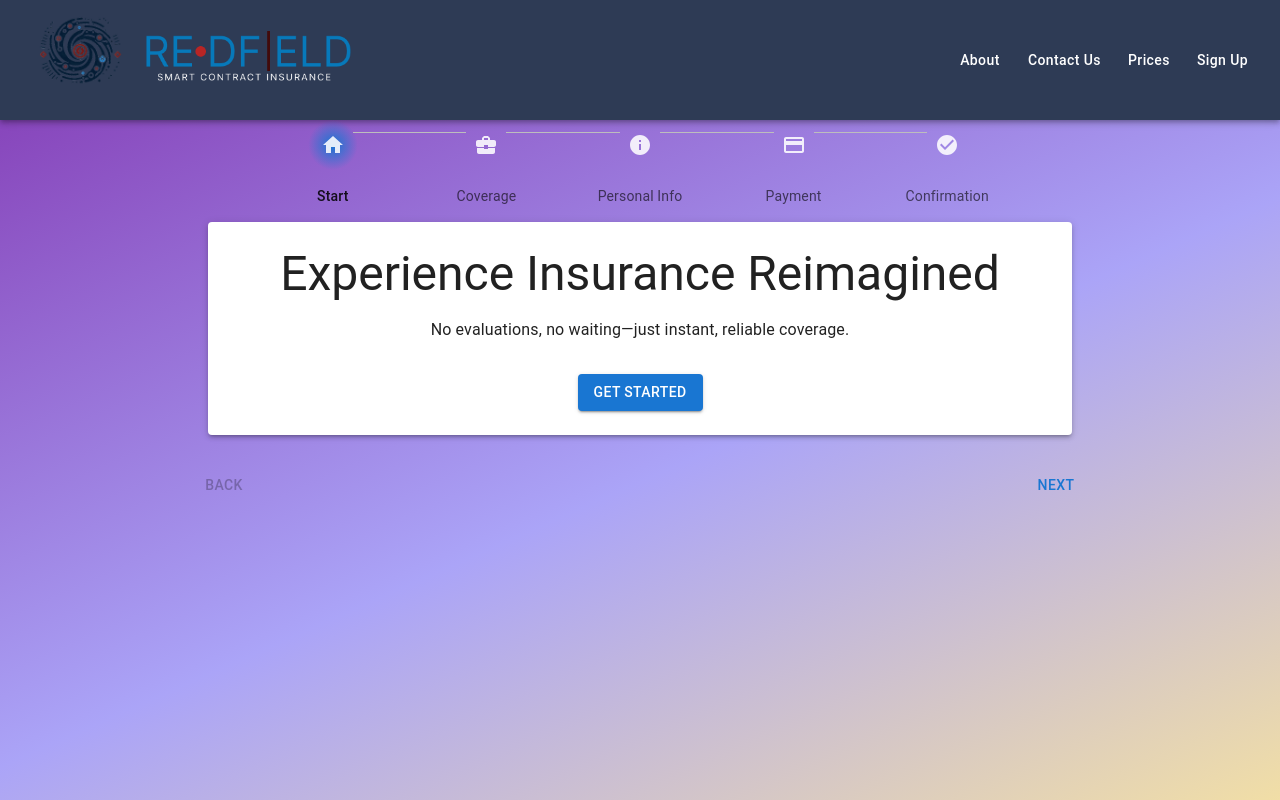
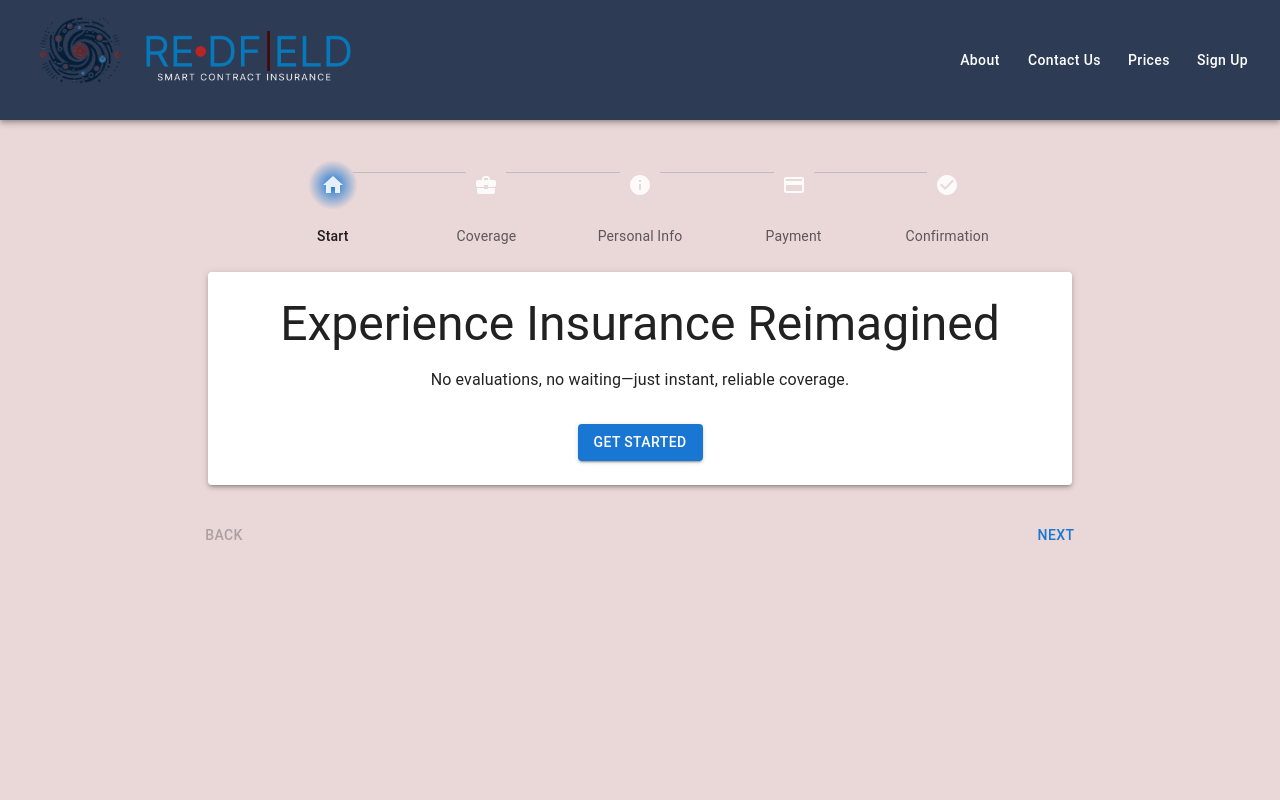
Before and after one commit to ControlYourPotatoes/redfield-react, a React (Vite) app: page /GuidedStore in a window 1280 px wide. Built offline with nearby package versions, Linux system fonts and the light colour scheme.

Commit message:
Update title and styles, fix dependencies

```diff
--- a/index.html
+++ b/index.html
@@ -3,15 +3,7 @@
   <head>
     <meta charset="UTF-8" />
     <meta name="viewport" content="width=device-width, initial-scale=1.0" />
-    <link
-    href="https://fonts.googleapis.com/css2?family=PT+Sans:wght@700&display=swap"
-    rel="stylesheet"/> <!--Google Font -->
-    <!--
-      Notice the use of %PUBLIC_URL% in the tags above.
-      It will be replaced with the URL of the `public` folder during the build.
-      Only files inside the `public` folder can be referenced from the HTML.
-    -->
-    <title>Vite + React + TS</title>
+    <title>H-Redfield</title>
   </head>
   <body>
     <div id="root"></div>
--- a/package.json
+++ b/package.json
@@ -30,7 +30,7 @@
   },
   "devDependencies": {
     "@types/leaflet": "^1.9.8",
-    "@types/react": "^18.2.43",
+    "@types/react": "^18.2.57",
     "@types/react-dom": "^18.2.17",
     "@typescript-eslint/eslint-plugin": "^6.14.0",
     "@typescript-eslint/parser": "^6.14.0",
--- a/src/components/Navbar.tsx
+++ b/src/components/Navbar.tsx
@@ -20,11 +20,11 @@ const LogoButton = styled(Button)(({ theme }) => ({
   },
 }));
 
-const Hurricane = styled('img')({
+const Hurricane = styled('img')(({ }) => ({
   //  marginRight: '16px', // Adjust the spacing as needed
   height: '120px', // Adjust the size as needed
   // Add more styles as needed
-});
+}));
 
 const IconContainer = styled('div')({
   display: 'flex',
--- a/src/components/guided_store/GuidedStore.tsx
+++ b/src/components/guided_store/GuidedStore.tsx
@@ -93,7 +93,7 @@ export default function GuidedStore() {
 
   return (
     <Box sx={{ width: '100%', display: 'flex', flexDirection: 'column', alignItems: 'center' }}>
-      <Box sx={{ width: '60%', margin: 'auto' }}>
+      <Box sx={{ width: '60%', margin: 'auto', padding: '10px', marginTop: '30px' }}>
         <Stepper alternativeLabel activeStep={activeStep}>
         {steps.map((label, index) => (
           <Step key={label}>
--- a/src/components/guided_store/StartComponent.tsx
+++ b/src/components/guided_store/StartComponent.tsx
@@ -1,5 +1,5 @@
 import React from 'react';
-import { Typography, Button, Grid } from '@mui/material';
+import { Typography, Button, Grid, Box } from '@mui/material';
 
 const StartComponent = () => {
     return (
--- a/src/index.css
+++ b/src/index.css
@@ -5,8 +5,7 @@
 
   color-scheme: light dark;
   color: rgba(255, 255, 255, 0.87);
-  background: rgb(131,58,180);
-  background: linear-gradient(156deg, rgba(131,58,180,1) 3%, rgba(167,160,247,0.9556197478991597) 56%, rgba(241,222,166,1) 100%);
+  background-color: #ead7d7;
 
   font-synthesis: none;
   text-rendering: optimizeLegibility;
```
Also changed, not shown: src/components/test.tsx (deleted, +0 -11 lines), 1 other file (tests, documents, lock files or other folders).
